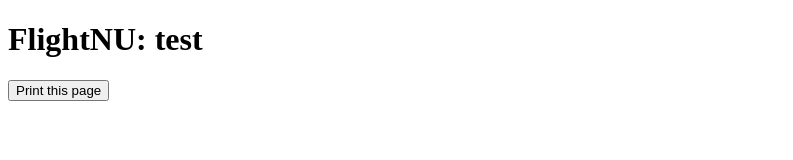
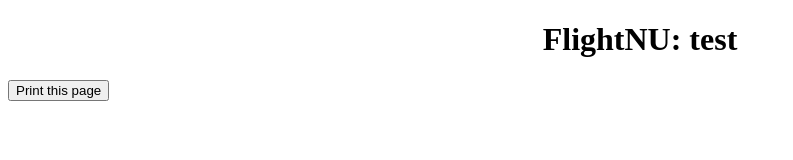
Before and after one commit to iliasmerk/testprint, a plain HTML site: page index.html in a window 1280 px wide. Shown: the whole page, without its empty margins (0-793 px from the left). Drawn offline with Linux system fonts and the light colour scheme.

Commit message:
Update index.html

```diff
--- a/index.html
+++ b/index.html
@@ -1,5 +1,15 @@
  <!DOCTYPE html>
 <html>
+<head>
+ <style>
+ h1 {
+  color: black;
+  font-family: "Times New Roman", Times, serif;
+  text-align: center;
+}
+</style>
+</head>
+
 <body>
 
  <h1>FlightNU: test</h1>
```
